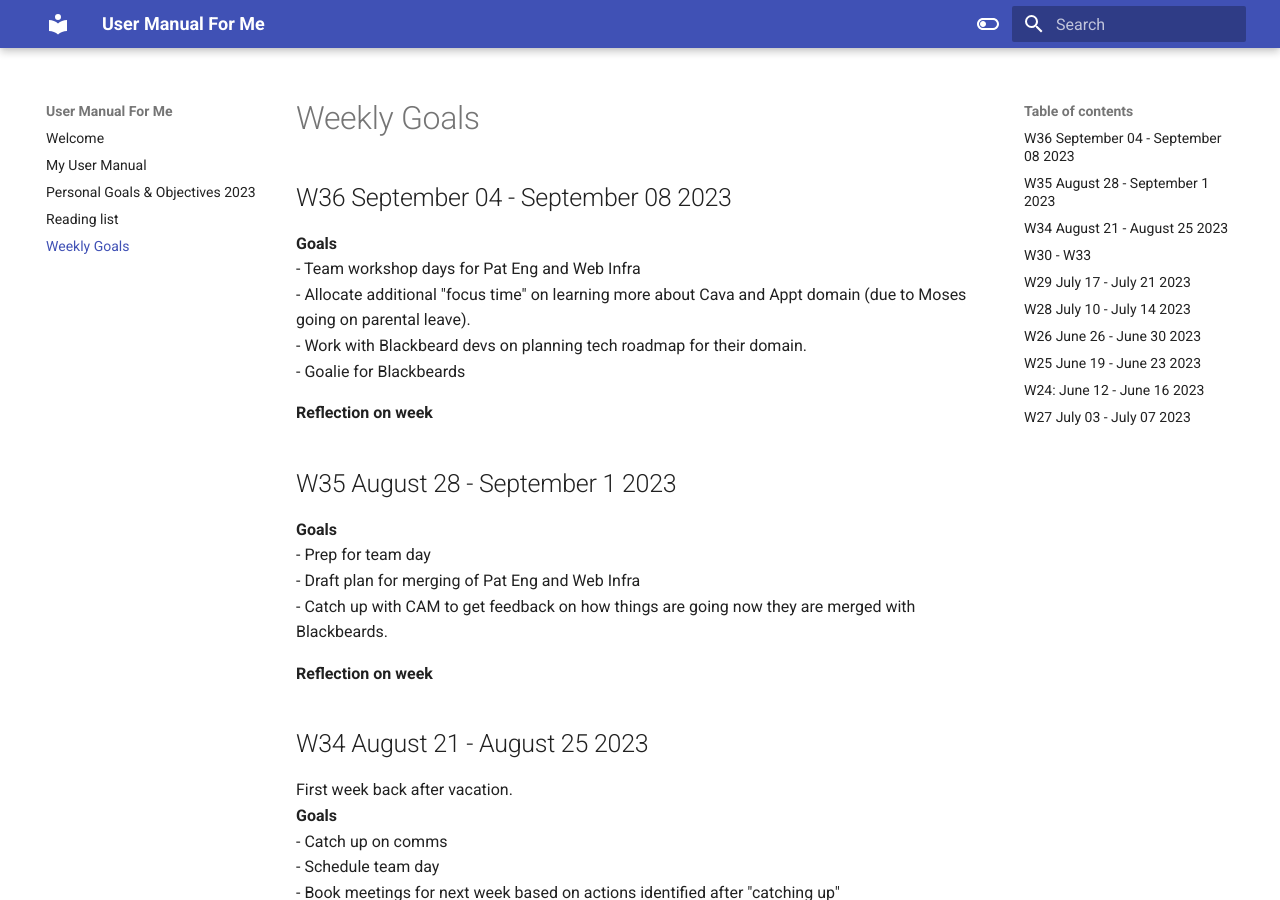
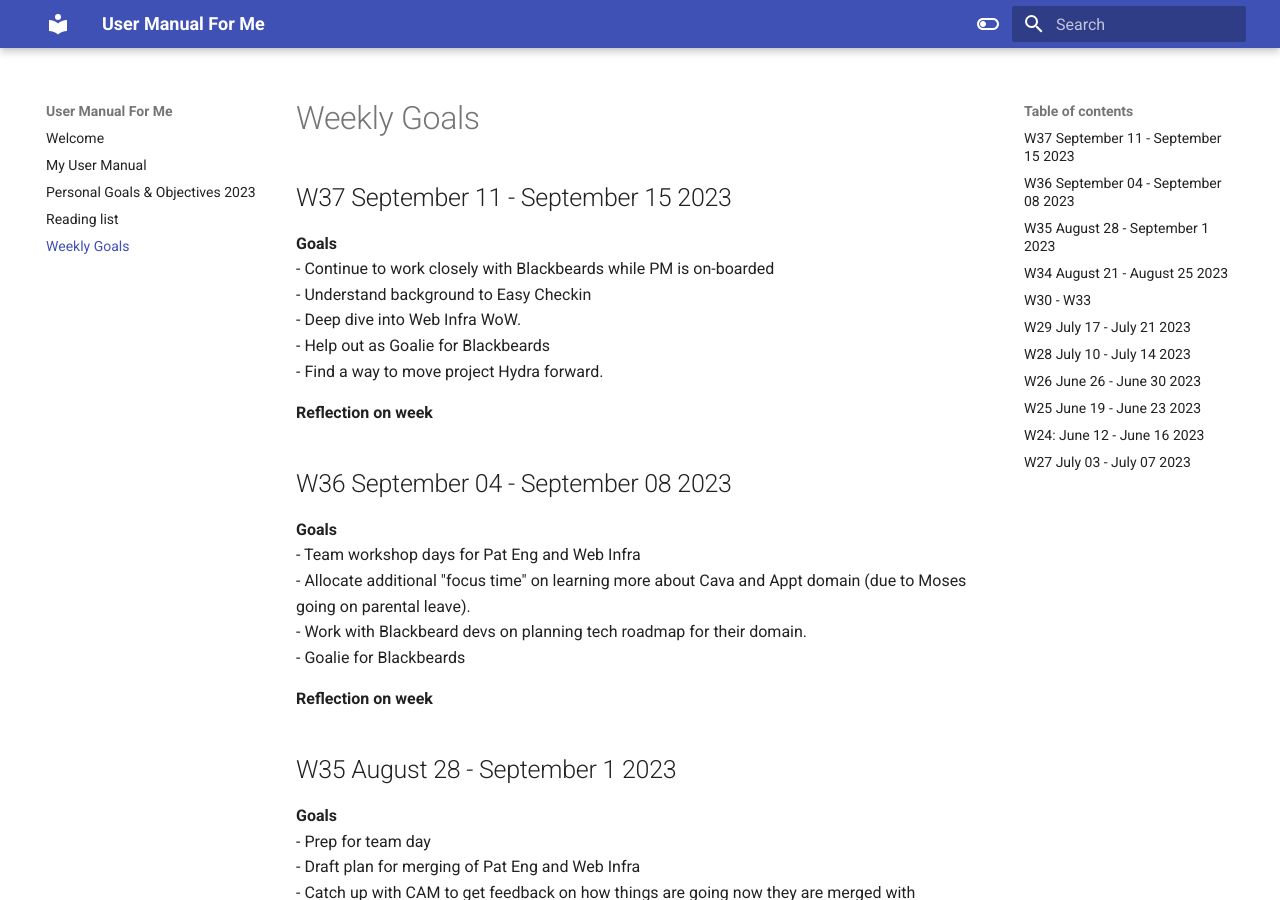
Before and after one commit to skakau/my-ramblings, an MkDocs documentation site: the page built from docs/Weekly Goals.md, in a window 1280 px wide and 900 px high. Built offline with MkDocs 1.6.1 and Material for MkDocs 9.7.7, drawn with Linux system fonts in a browser that asks for light colours.

Commit message:
PUSH NOTE : Weekly Goals.md

```diff
--- a/docs/Weekly Goals.md
+++ b/docs/Weekly Goals.md
@@ -1,6 +1,17 @@
 ---
 share: true
 ---
+## W37 September 11 - September 15 2023
+**Goals**
+- Continue to work closely with Blackbeards while PM is on-boarded
+- Understand background to Easy Checkin
+- Deep dive into Web Infra WoW.
+- Help out as Goalie for Blackbeards
+- Find a way to move project Hydra forward.
+
+**Reflection on week**
+
+
 ## W36 September 04 - September 08 2023
 **Goals**
 - Team workshop days for Pat Eng and Web Infra
```
